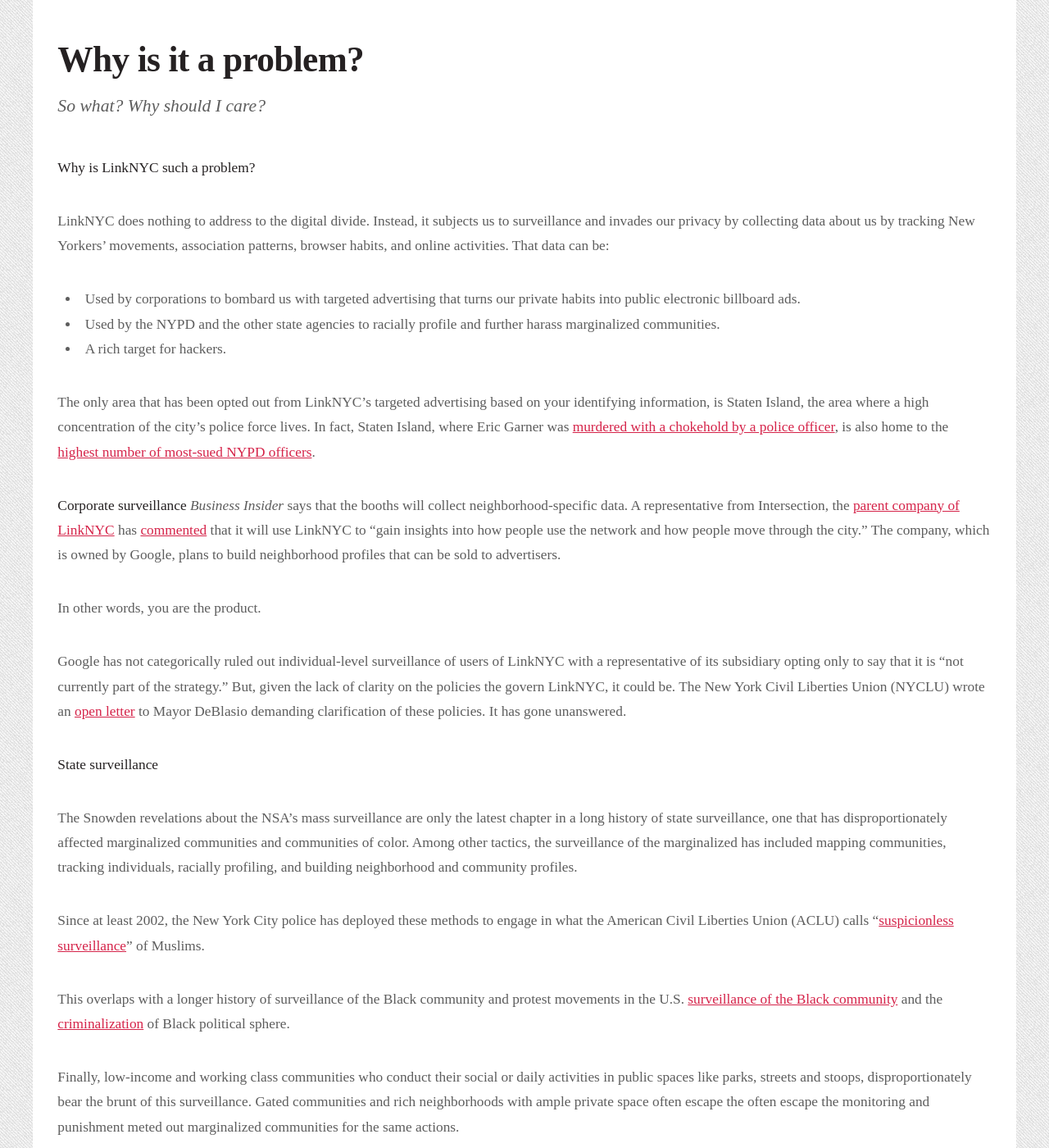
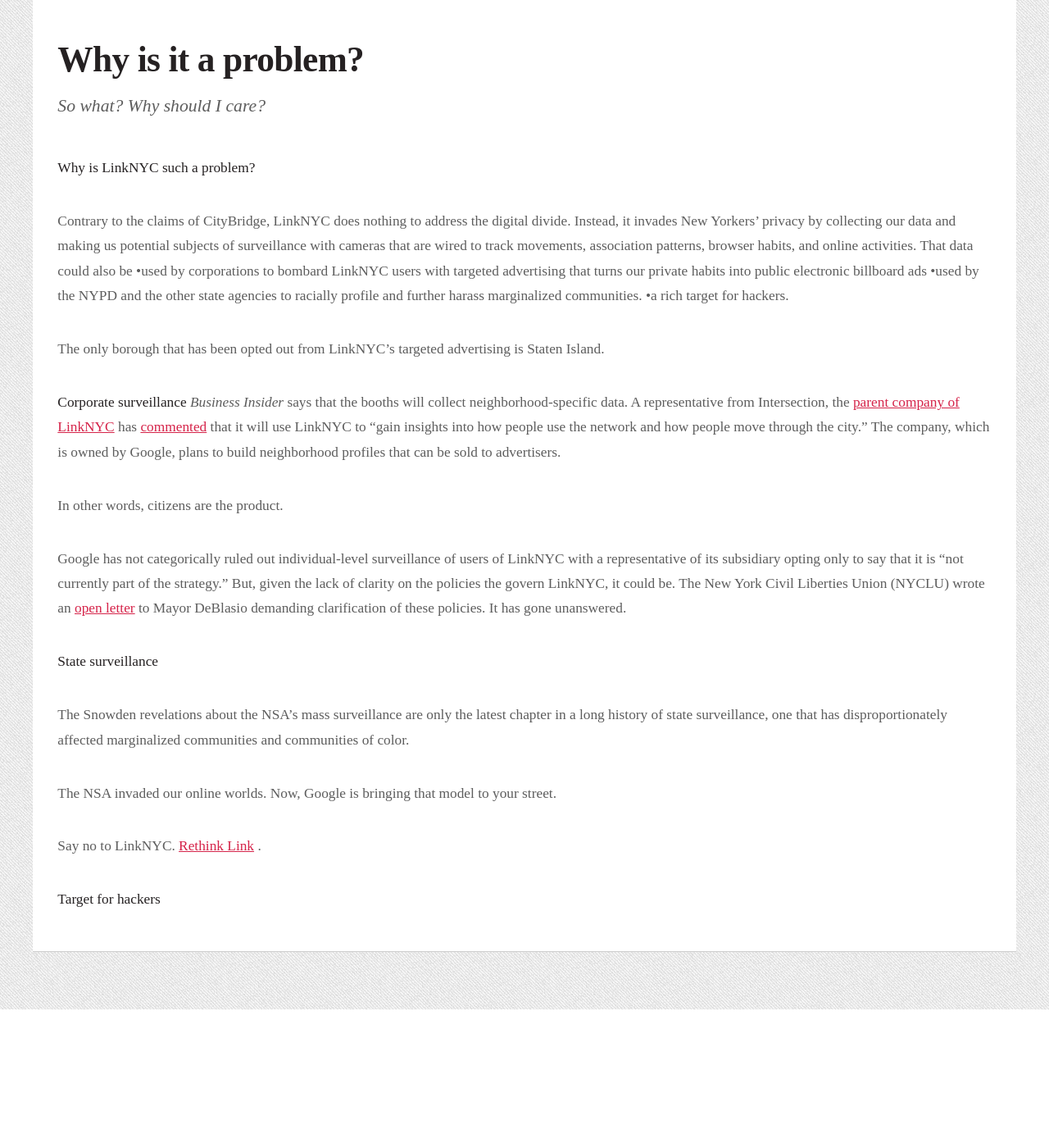
Before and after one commit to rethinklinknyc/rethinklinknyc.github.io, a Jekyll site: the page built from _pages/why-is-it-a-problem.md, in a window 1280 px wide and 1400 px high, scrolled down 621 px. Shown: the whole window at 82% size. Built offline with Jekyll 4.4.1, drawn with Linux system fonts in a browser that asks for light colours; some web fonts are replaced; after the commit the page ends 1852 px from its top, so only the background shows below that; some of the changed text lies outside the part shown.

Commit message:
Update why-is-it-a-problem.md

```diff
--- a/_pages/why-is-it-a-problem.md
+++ b/_pages/why-is-it-a-problem.md
@@ -7,37 +7,23 @@
 
 **Why is LinkNYC such a problem?**
 
-LinkNYC does nothing to address to the digital divide. Instead, it subjects us to surveillance and invades our privacy by collecting data about us by tracking New Yorkers’ movements, association patterns, browser habits, and online activities. That data can be:
+Contrary to the claims of CityBridge, LinkNYC does nothing to address the digital divide. Instead, it invades New Yorkers' privacy by collecting our data and making us potential subjects of surveillance with cameras that are wired to track movements, association patterns, browser habits, and online activities. That data could also be
+•used by corporations to bombard LinkNYC users with targeted advertising that turns our private habits into public electronic billboard ads
+•used by the NYPD and the other state agencies to racially profile and further harass marginalized communities.
+•a rich target for hackers.
 
-
-* Used by corporations to bombard us with targeted advertising that turns our private habits into public electronic billboard ads.
-* Used by the NYPD and the other state agencies to racially profile and further harass marginalized communities.
-* A rich target for hackers.
-
-The only area that has been opted out from LinkNYC’s targeted advertising based on your identifying information, is Staten Island, the area where a high concentration of the city’s police force lives. In fact, Staten Island, where Eric Garner was [murdered with a chokehold by a police officer](http://www.rollingstone.com/politics/news/black-lives-matter-11-racist-police-killings-with-no-justice-served-20141204), is also home to the [highest number of most-sued NYPD officers](http://www.nydailynews.com/new-york/staten-island-highest-number-most-sued-nypd-officers-article-1.1882160).
+The only borough that has been opted out from LinkNYC’s targeted advertising is Staten Island.
 
 **Corporate surveillance**
 *Business Insider* says that the booths will collect neighborhood-specific data. A representative from Intersection, the [parent company of LinkNYC](/pages/who-owns-link) has [commented](http://www.businessinsider.com/inside-linknycs-free-public-gigabit-wifi-plan-2016-2) that it will use LinkNYC to "gain insights into how people use the network and how people move through the city." The company, which is owned by Google, plans to build neighborhood profiles that can be sold to advertisers.
 
-In other words, you are the product.
+In other words, citizens are the product.
 
 Google has not categorically ruled out individual-level surveillance of users of LinkNYC with a representative of its subsidiary opting only to say that it is “not currently part of the strategy." But, given the lack of clarity on the policies the govern LinkNYC, it could be. The New York Civil Liberties Union (NYCLU) wrote an [open letter](http://www.nyclu.org/files/releases/city%20wifi%20letter.pdf) to Mayor DeBlasio demanding clarification of these policies. It has gone unanswered.
 
 **State surveillance**
 
-The Snowden revelations about the NSA’s mass surveillance are only the latest chapter in a long history of state surveillance, one that has disproportionately affected marginalized communities and communities of color. Among other tactics, the surveillance of the marginalized has included mapping communities, tracking individuals, racially profiling, and building neighborhood and community profiles.
-
-Since at least 2002, the New York City police has deployed these methods to engage in what the American Civil Liberties Union (ACLU) calls “[suspicionless surveillance](https://www.aclu.org/other/factsheet-nypd-muslim-surveillance-program)” of Muslims.
-
-This overlaps with a longer history of surveillance of the Black community and protest movements in the U.S. [surveillance of the Black community](https://www.eff.org/deeplinks/2014/02/history-surveillance-and-black-community) and the [criminalization](https://policy.m4bl.org/political-power/) of Black political sphere.
-
-Finally, low-income and working class communities who conduct their social or daily activities in public spaces like parks, streets and stoops, disproportionately bear the brunt of this surveillance. Gated communities and rich neighborhoods with ample private space often escape the often escape the monitoring and punishment meted out marginalized communities for the same actions.
-
-Private companies like Facebook, Twitter and Instagram have _already_ assisted state agencies with surveilling their users. In October 2016, [ACLU revealed](http://arstechnica.com/tech-policy/2016/10/aclu-exposes-facebook-twitter-for-selling-surveillance-company-user-data/) that these companies fed users’ streams to a Chicago-based company that then sold that data to police and other surveillance agencies. In fact, the data was [specifically marketed](https://www.aclunc.org/blog/facebook-instagram-and-twitter-provided-data-access-surveillance-product-marketed-target) as a way to target Black activists and activists of color.
-
-Moreover, the Communications Assistance to Law Enforcement Act  (CALEA) requires telecommunications, VoIP traffic (like Skype) and broadband Internet corporations to assist law enforcement agencies in electronic surveillance. Specifically, CALEA ensures that these companies build and modify their equipment so that it is surveillance-ready. The government has yet to clarify whether LinkNYC falls under this Act.
-
-Given the history of surveillance in the U.S. and the willingness of corporations to enable state surveillance, LinkNYC looks increasingly like a corporate-state partnership to track, surveil and monitor the rest of us.
+The Snowden revelations about the NSA’s mass surveillance are only the latest chapter in a long history of state surveillance, one that has disproportionately affected marginalized communities and communities of color.
 
 The NSA invaded our online worlds. Now, Google is bringing that model to your street.
 
```
